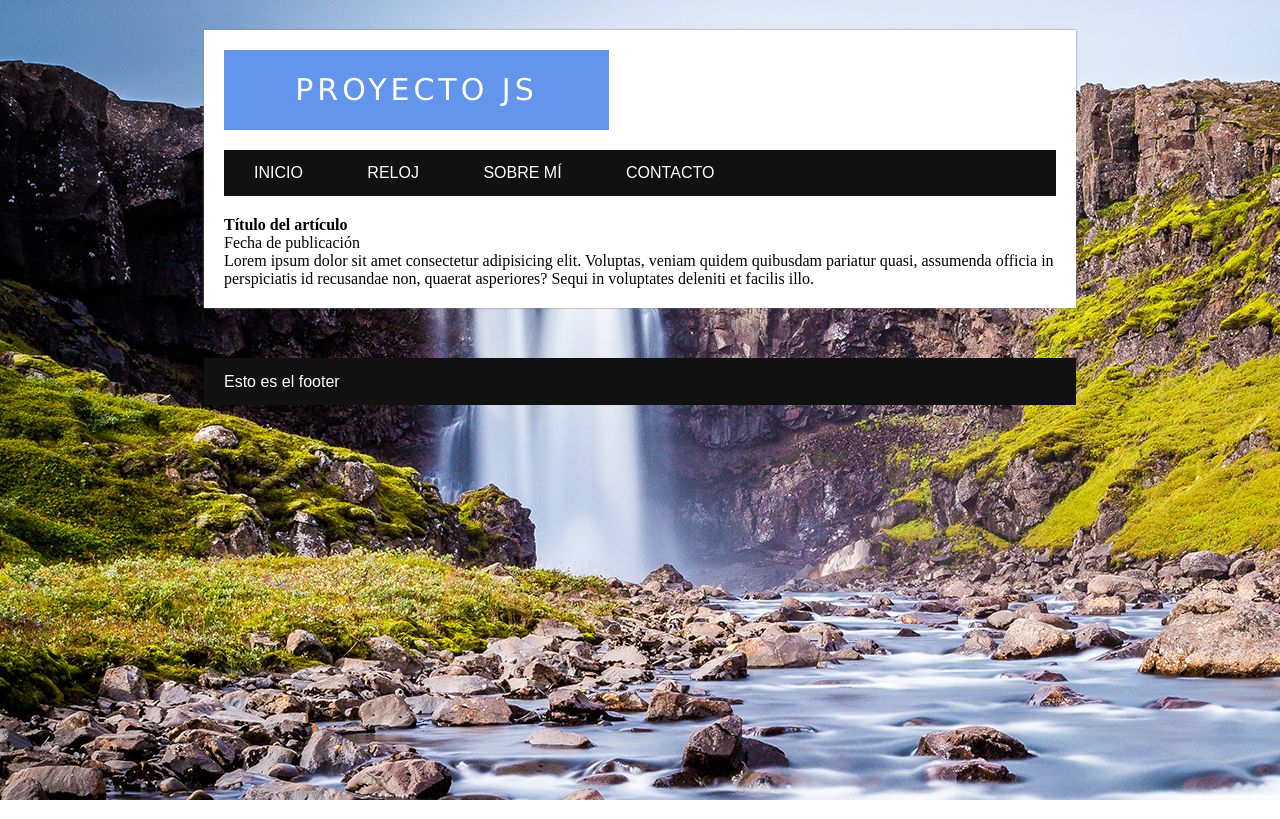
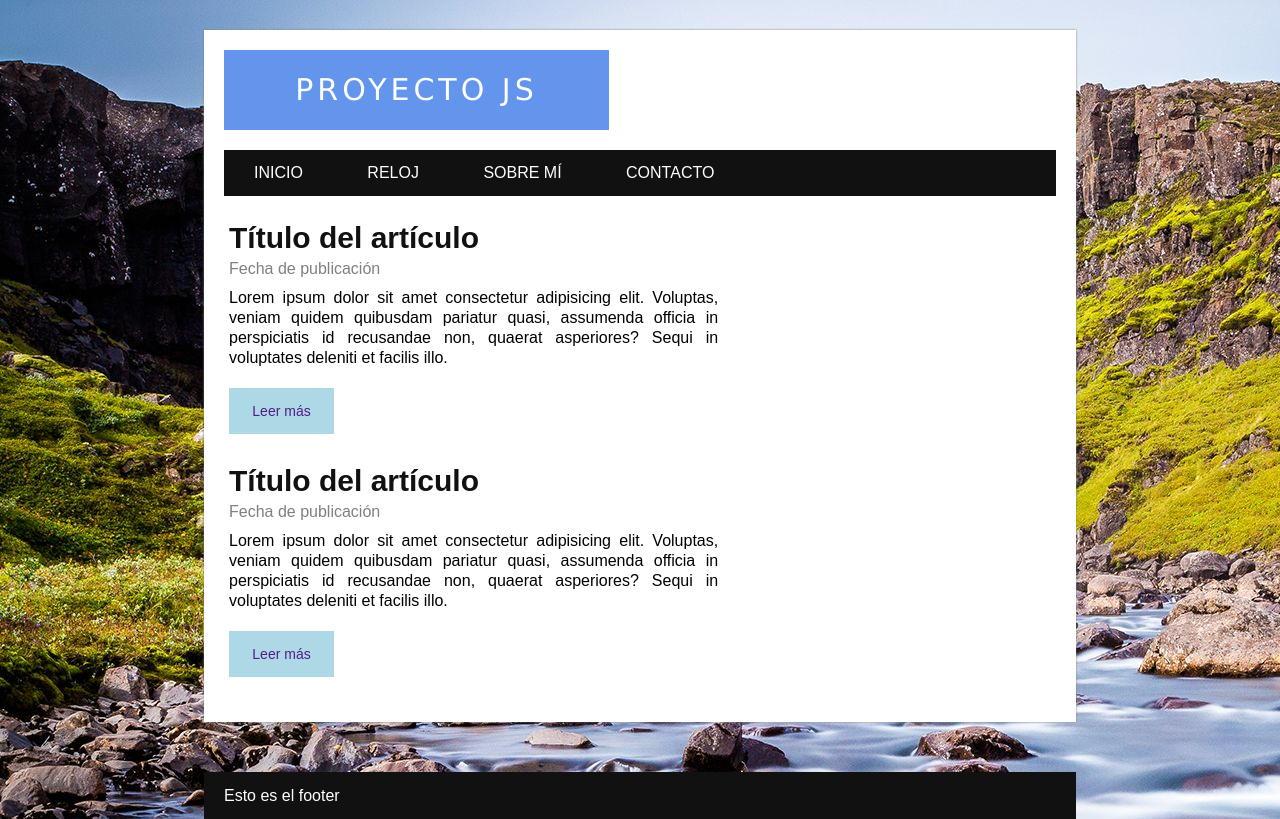
Before and after one commit to GonzaloCarcamo/JS-JQuery-WebPage, a plain HTML site: page index.html in a window 1280 px wide. Drawn offline with Linux system fonts and the light colour scheme.

Commit message:
maquetacion articulos

```diff
--- a/css/style.css
+++ b/css/style.css
@@ -73,6 +73,49 @@ body{
     padding-right: 30px;
 }
 
+#posts{
+    width: 60%;
+    float: left;
+    font-family: Arial, Helvetica, sans-serif;
+}
+
+.post{
+    padding: 5px;
+    text-align: justify;
+}
+
+.post h2{
+    font-size: 30px;
+    color: #111111;
+
+}
+
+.post .date{
+    display: block;
+    color: gray;
+    margin-top: 5px;
+}
+
+.post p{
+    margin-top: 10px;
+    margin-bottom: 20px;
+    line-height: 20px;
+
+}
+
+.button-more{
+    padding: 15px;
+    background: lightblue;
+    text-decoration: none;
+    margin-top: 10px;
+    display: block;
+    width: 75px;
+    font-size: 14px;
+    text-align: center;
+    margin-bottom: 20px;
+
+}
+
 footer{
     font-family: Arial, Helvetica, sans-serif;
     color: white;
--- a/index.html
+++ b/index.html
@@ -38,20 +38,31 @@
 
         <section id="content">
             <div id="posts">
-                <article id="post">
-                    <h1>Título del artículo</h1>
-                    <span>Fecha de publicación</span>
+                <article class="post">
+                    <h2>Título del artículo</h2>
+                    <span class="date">Fecha de publicación</span>
                     <p>Lorem ipsum dolor sit amet consectetur adipisicing elit. Voluptas, veniam quidem quibusdam
                         pariatur quasi, assumenda officia in perspiciatis id recusandae non, quaerat asperiores? Sequi
                         in voluptates deleniti et facilis illo.</p>
+                    <a class="button-more" href="">Leer más</a>
+                </article>
 
+                <article class="post">
+                    <h2>Título del artículo</h2>
+                    <span class="date">Fecha de publicación</span>
+                    <p>Lorem ipsum dolor sit amet consectetur adipisicing elit. Voluptas, veniam quidem quibusdam
+                        pariatur quasi, assumenda officia in perspiciatis id recusandae non, quaerat asperiores? Sequi
+                        in voluptates deleniti et facilis illo.</p>
+                    <a class="button-more" href="">Leer más</a>
                 </article>
 
             </div>
 
-            <sidebar id="sidebar">
+            <aside id="sidebar">
 
-            </sidebar>
+            </aside>
+
+            <div class="clearfix"></div>
 
         </section>
     </section>
```
